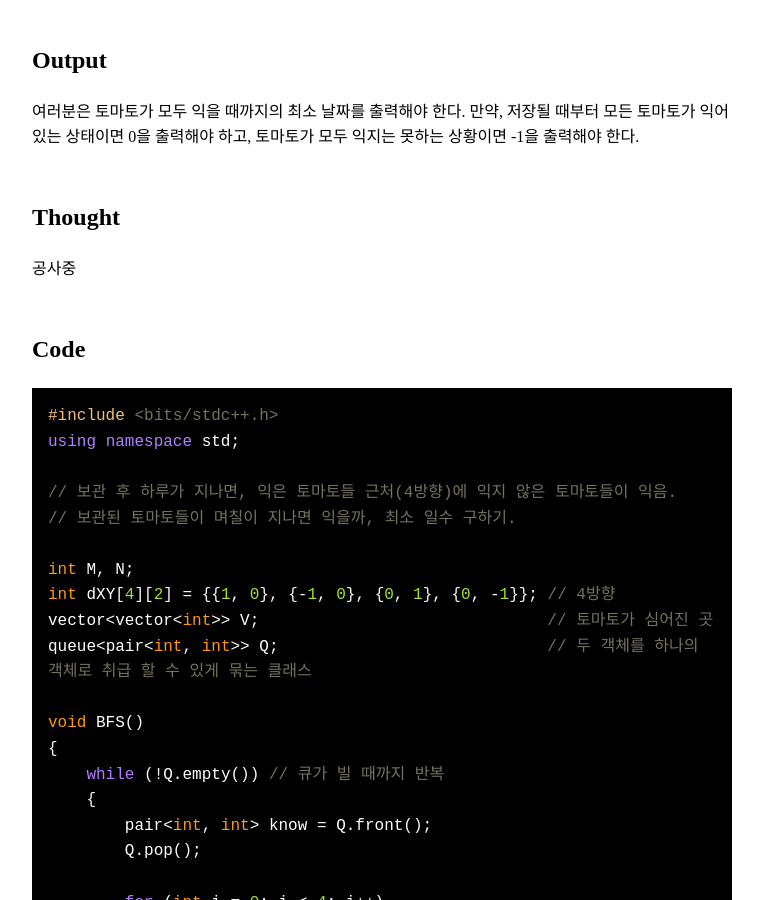
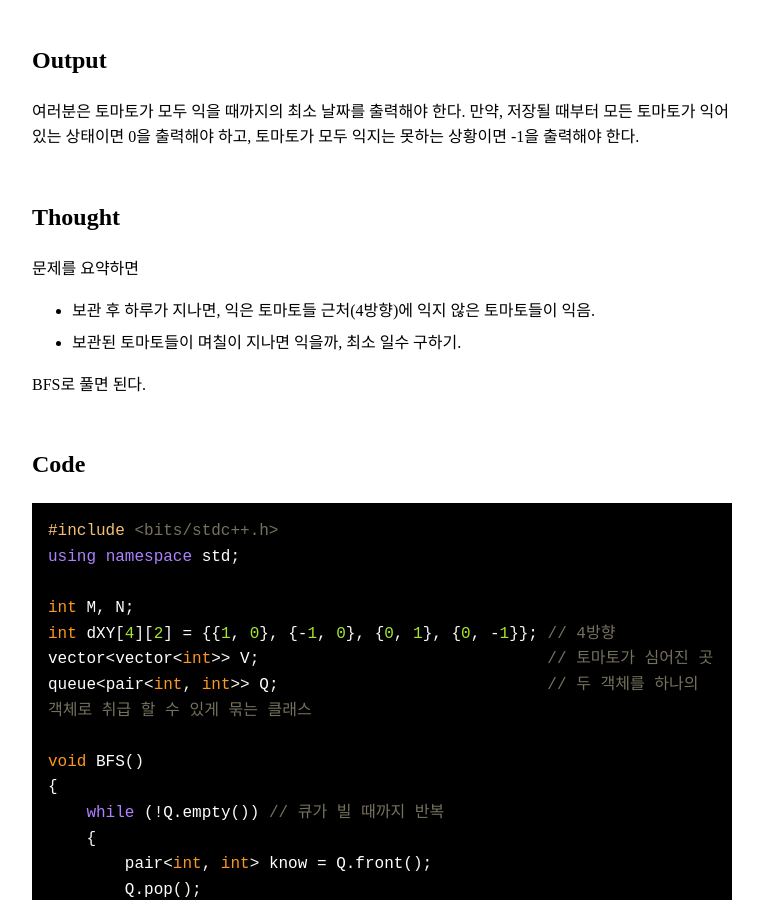
Before and after one commit to domicmeia/domicmeia.github.io, a Jekyll site: the page built from _posts/2022-03-17-#7576-토마토.md, in a window 1280 px wide and 900 px high, scrolled down 1167 px. Shown: the whole window, without its empty margins (258-1021 px from the left). Built offline with Jekyll 4.4.1, drawn with Linux system fonts in a browser that asks for light colours; some web fonts are replaced.

Commit message:
토마토 수정

````diff
--- a/_posts/2022-03-17-#7576-토마토.md
+++ b/_posts/2022-03-17-#7576-토마토.md
@@ -21,15 +21,16 @@ category: BOJ
 여러분은 토마토가 모두 익을 때까지의 최소 날짜를 출력해야 한다. 만약, 저장될 때부터 모든 토마토가 익어있는 상태이면 0을 출력해야 하고, 토마토가 모두 익지는 못하는 상황이면 -1을 출력해야 한다.
 
 ## Thought
-공사중
+문제를 요약하면
+- 보관 후 하루가 지나면, 익은 토마토들 근처(4방향)에 익지 않은 토마토들이 익음.
+- 보관된 토마토들이 며칠이 지나면 익을까, 최소 일수 구하기.
+
+BFS로 풀면 된다.
 
 ## Code
 ```c++
 #include <bits/stdc++.h>
 using namespace std;
-
-// 보관 후 하루가 지나면, 익은 토마토들 근처(4방향)에 익지 않은 토마토들이 익음.
-// 보관된 토마토들이 며칠이 지나면 익을까, 최소 일수 구하기.
 
 int M, N;
 int dXY[4][2] = {%raw%}{{1, 0}, {-1, 0}, {0, 1}, {0, -1}}{% endraw %}; // 4방향
````
